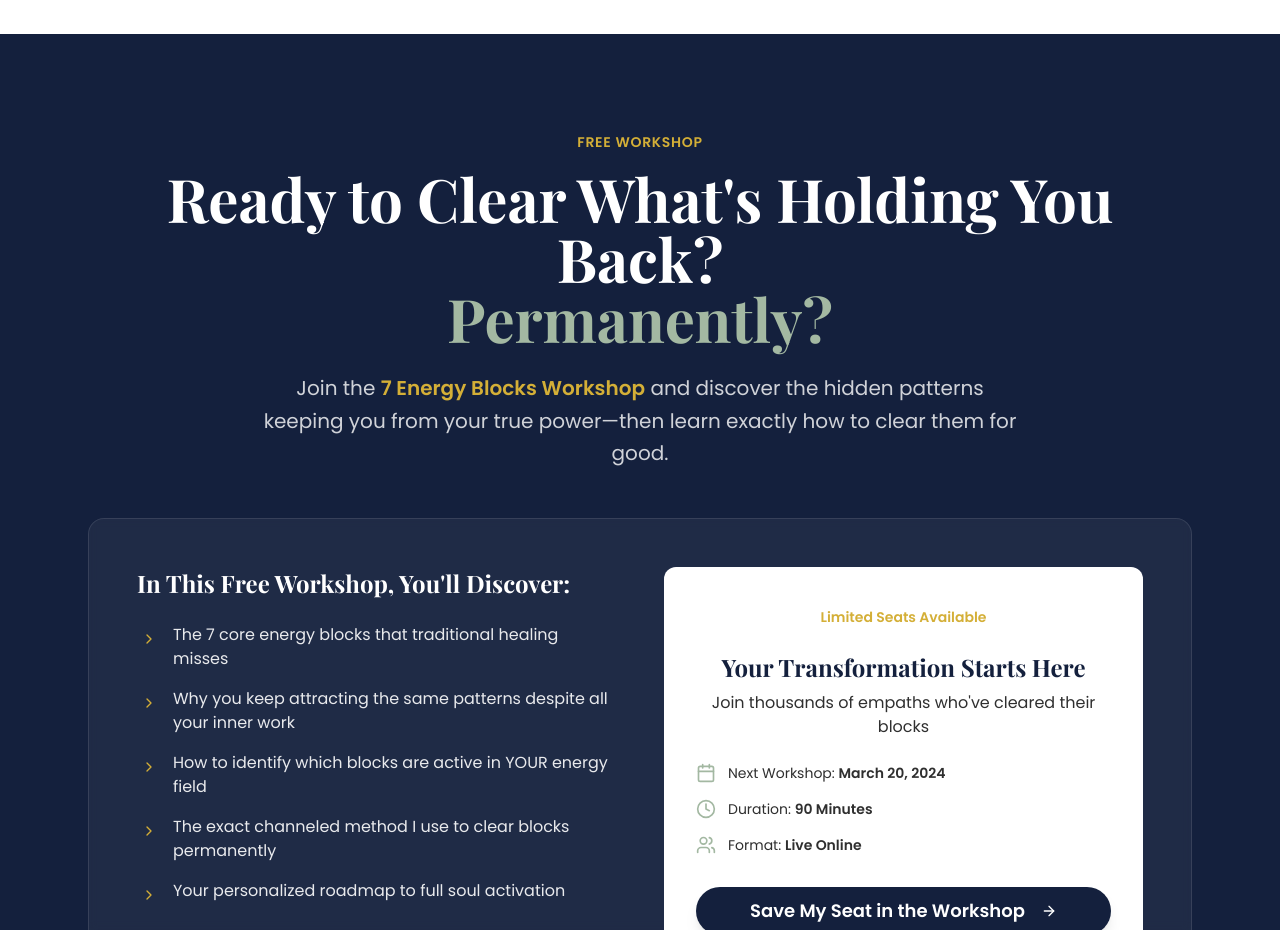
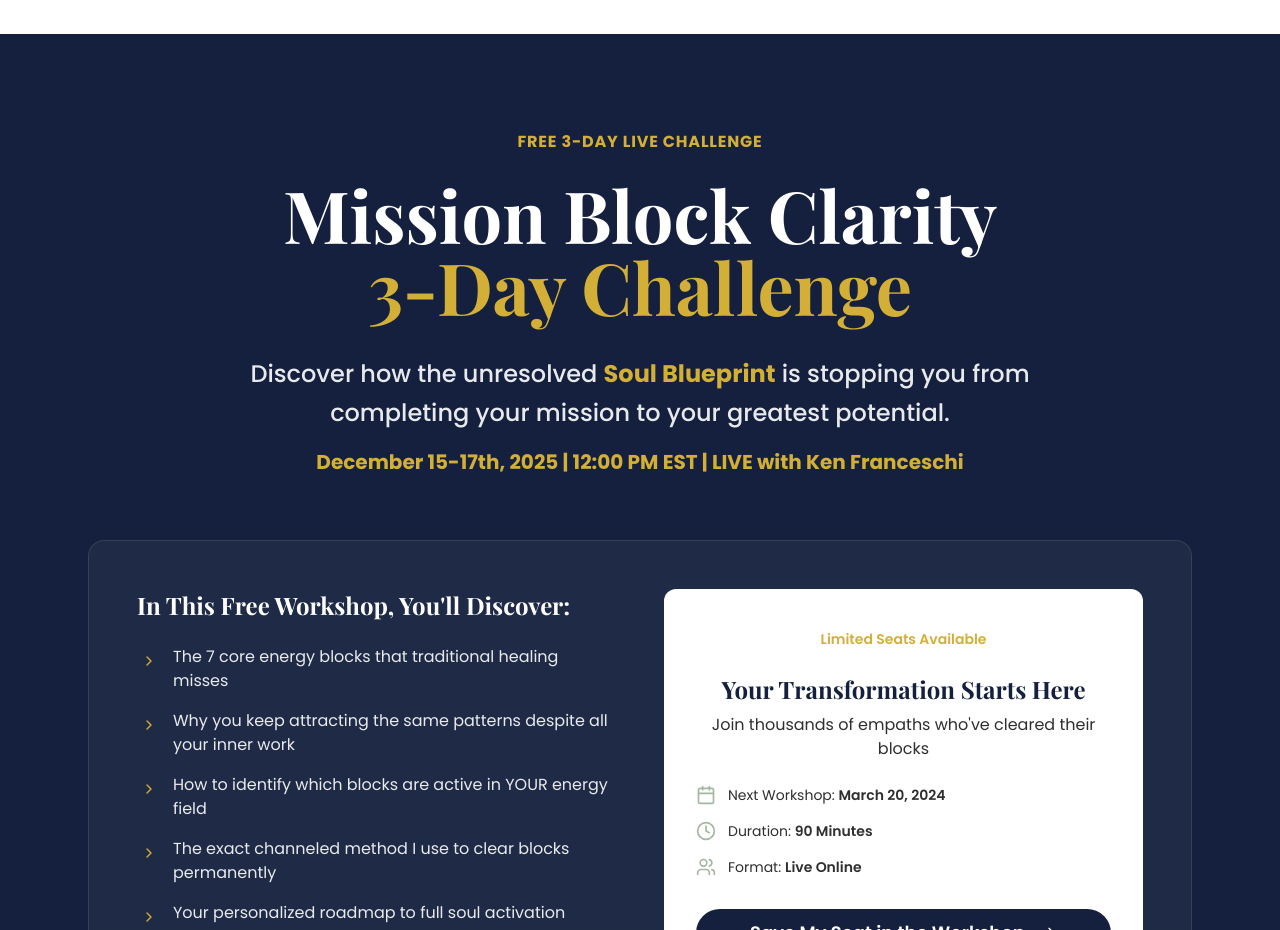
Before and after one commit to ruizcutiepie/Souls-Circle, a React (Create React App) app in the folder frontend/: page / in a window 1280 px wide. Shown: the part 2320-3250 px from the top of the page. Built offline with nearby package versions, Linux system fonts and the light colour scheme.

Commit message:
auto-commit for 1f0e67b9-7177-467a-afe7-a9ecfb8ccc8a

```diff
--- a/frontend/src/pages/LandingPage.jsx
+++ b/frontend/src/pages/LandingPage.jsx
@@ -286,25 +286,27 @@ const LandingPage = () => {
         </div>
       </section>
 
-      {/* Section 3: Workshop Funnel */}
-      <section id="workshop" className="py-24 bg-navy text-white relative overflow-hidden">
+      {/* Section 3: Challenge */}
+      <section id="challenge" className="py-24 bg-navy text-white relative overflow-hidden">
         {/* Decorative Elements */}
         <div className="absolute top-0 right-0 w-96 h-96 bg-sage/5 rounded-full blur-3xl"></div>
         <div className="absolute bottom-0 left-0 w-96 h-96 bg-gold/5 rounded-full blur-3xl"></div>
 
         <div className="max-w-6xl mx-auto px-6 relative z-10">
-          <div className="text-center mb-12">
-            <div className="inline-block mb-4 text-gold font-semibold text-sm tracking-wider uppercase">
-              Free Workshop
+          <div className="text-center mb-16">
+            <div className="inline-block mb-6 text-gold font-bold text-base tracking-wider uppercase">
+              Free 3-Day Live Challenge
             </div>
-            <h2 className="text-4xl md:text-6xl font-bold mb-6 leading-tight"
+            <h2 className="text-5xl md:text-7xl font-bold mb-8 leading-tight"
                 style={{ fontFamily: 'Playfair Display' }}>
-              Ready to Clear What's Holding You Back?<br />
-              <span className="text-sage">Permanently?</span>
+              Mission Block Clarity<br />
+              <span className="text-gold">3-Day Challenge</span>
             </h2>
-            <p className="text-xl text-white/80 max-w-3xl mx-auto leading-relaxed">
-              Join the <span className="font-semibold text-gold">7 Energy Blocks Workshop</span> and discover
-              the hidden patterns keeping you from your true power—then learn exactly how to clear them for good.
+            <p className="text-2xl text-white/90 max-w-4xl mx-auto leading-relaxed font-medium mb-4">
+              Discover how the unresolved <span className="font-bold text-gold">Soul Blueprint</span> is stopping you from completing your mission to your greatest potential.
+            </p>
+            <p className="text-xl text-gold font-bold">
+              December 15-17th, 2025 | 12:00 PM EST | LIVE with Ken Franceschi
             </p>
           </div>
 
```
